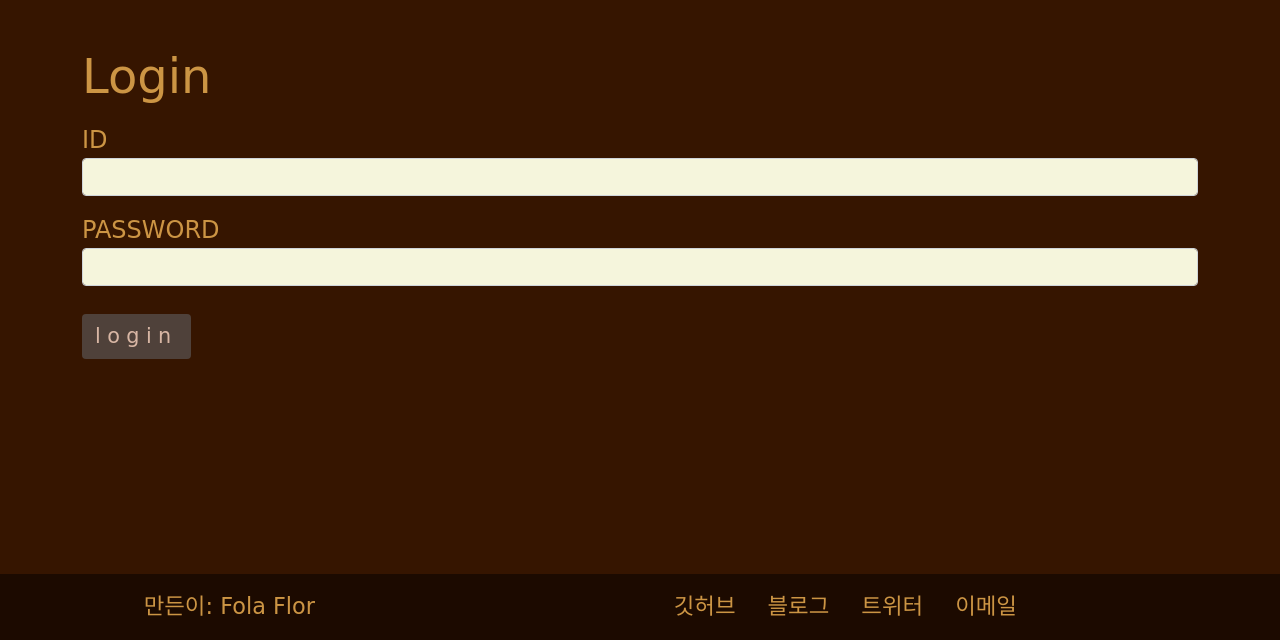
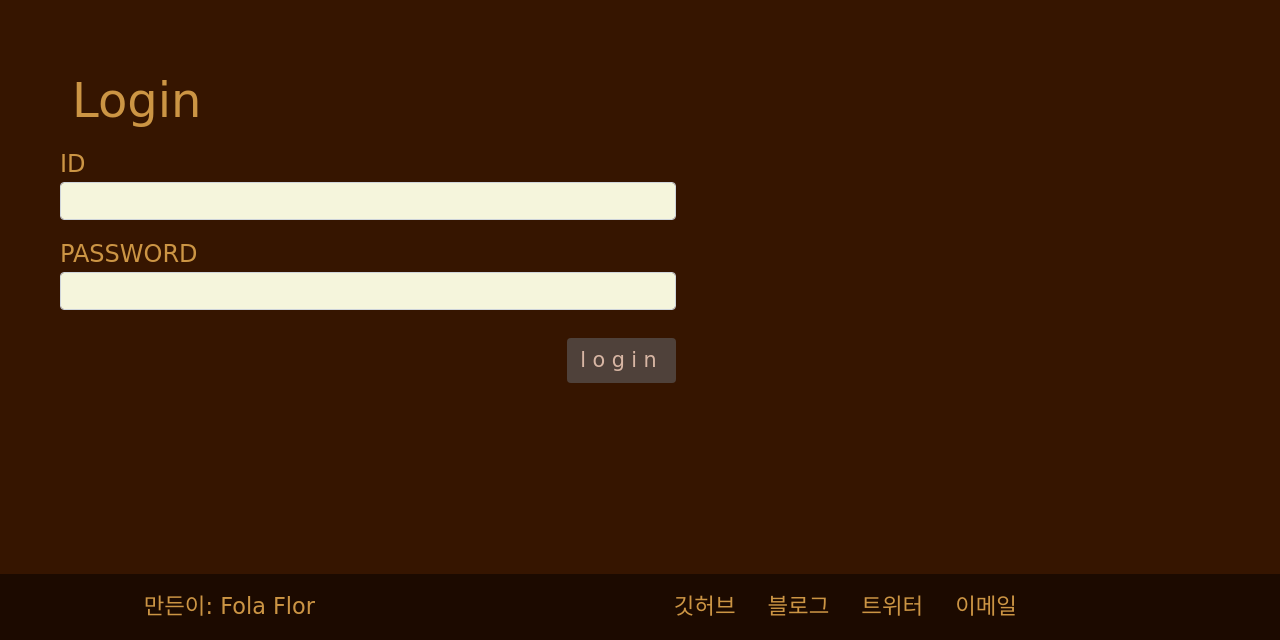
Before and after one commit to dpcalfola/Cocktail---How-did-i-make-this-, a Django app: page /users/login/ in a window 1280 px wide. Shown: the part 160-800 px from the top of the page. Run offline with Django 4.2, Linux system fonts and the light colour scheme; some libraries are stand-ins or nearby versions; some web fonts are replaced.

Commit message:
Feat > Login and Logout

```diff
--- a/config/settings.py
+++ b/config/settings.py
@@ -134,5 +134,6 @@ STATICFILES_DIRS = [
 
 DEFAULT_AUTO_FIELD = 'django.db.models.BigAutoField'
 
-# Login redirect
+# Login, logout redirect
 LOGIN_REDIRECT_URL = '/'
+LOGOUT_REDIRECT_URL = "/"
--- a/static/base.css
+++ b/static/base.css
@@ -34,7 +34,6 @@ a:hover {
 .nav_css {
     background-color: #1C0A00;
 }
-
 
 .nav_menu_css {
     font-size: 1.5rem;
--- /dev/null
+++ b/static/login.css
@@ -0,0 +1,3 @@
+.login_div_css {
+    width: 40rem;
+}
--- a/templates/head.html
+++ b/templates/head.html
@@ -15,6 +15,9 @@
     {# base.css #}
     <link rel="stylesheet" type="text/css" href="{% static 'base.css' %}">
 
+    {# login.css #}
+    <link rel="stylesheet" type="text/css" href="{% static 'login.css' %}">
+
     {# Google font   #}
     <link rel="preconnect" href="https://fonts.googleapis.com">
     <link rel="preconnect" href="https://fonts.gstatic.com" crossorigin>
--- a/templates/header.html
+++ b/templates/header.html
@@ -9,8 +9,19 @@
                 <li class="nav-item"><a href="#" class="nav_menu_css nav-link px-2">About</a></li>
             </ul>
             <ul class="nav">
-                <li class="nav-item"><a href="{% url 'users:login' %}" class="account_link nav-link px-3">Login</a></li>
-                <li class="nav-item"><a href="#" class="account_link nav-link px-3">Sign up</a></li>
+                {% if user.is_authenticated %}
+                    <li class="nav-item"><a href="#" class="account_link nav-link px-3">{{ user.username }}</a></li>
+                    <li class="nav-item"><a href="{% url 'users:logout' %}" class="account_link nav-link px-3">Logout</a></li>
+                {% else %}
+                    <li class="nav-item">
+                        <a href="{% url 'users:login' %}" class="account_link nav-link px-3">Login</a>
+                    </li>
+                    <li class="nav-item">
+                        <a href="#" class="account_link nav-link px-3">Sign up</a>
+                    </li>
+                {% endif %}
+
+
             </ul>
         </div>
     </nav>
--- a/templates/users/login.html
+++ b/templates/users/login.html
@@ -1,21 +1,22 @@
 {% extends 'base.html' %}
 {% block content %}
-    <div class="container">
-        <h1 class="title_css mt-5">Login</h1>
-    </div>
-    <div class="container">
+    <div class="container w-50 float-start ms-5">
+        <div class="container">
+            <h1 class="title_css mt-5">Login</h1>
+        </div>
         <form method="post" action="{% url 'users:login' %}">
             {% csrf_token %}
-            {% include "form_errors.html" %}
+            {% include 'form_errors.html' %}
             <div class="my-1 mt-3">
                 <label for="username">ID</label>
-                <input type="text" class="textfield_css form-control" name="username" id="username" value="{{ form.username.value|default_if_none:''}}">
+                <input type="text" class="textfield_css form-control" name="username" id="username"
+                       value="{{ form.username.value|default_if_none:'' }}">
             </div>
             <div class="my-1 mt-3">
                 <label for="password">PASSWORD</label>
                 <input type="password" class="textfield_css form-control" name="password" id="password">
             </div>
-            <button class="btn button_css my-1 mt-4" type="submit">login</button>
+            <button class="btn button_css my-1 mt-4 float-end" type="submit">login</button>
         </form>
     </div>
 
--- a/users/urls.py
+++ b/users/urls.py
@@ -6,4 +6,5 @@ app_name = 'users'
 
 urlpatterns = [
     path('login/', auth_views.LoginView.as_view(template_name='users/login.html'), name='login'),
+    path('logout/', auth_views.LogoutView.as_view(), name='logout')
 ]
```
Also changed, not shown: users/forms.py (added, +8 -0 lines).
